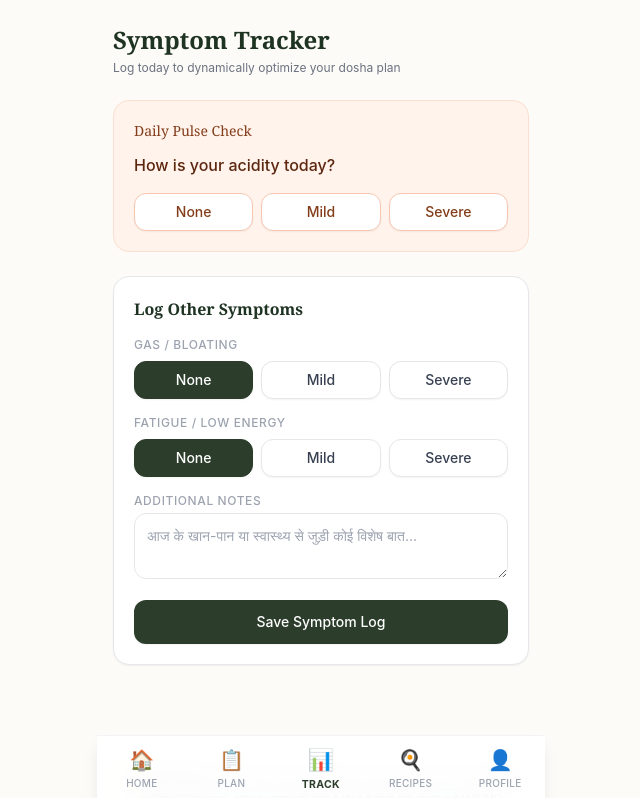
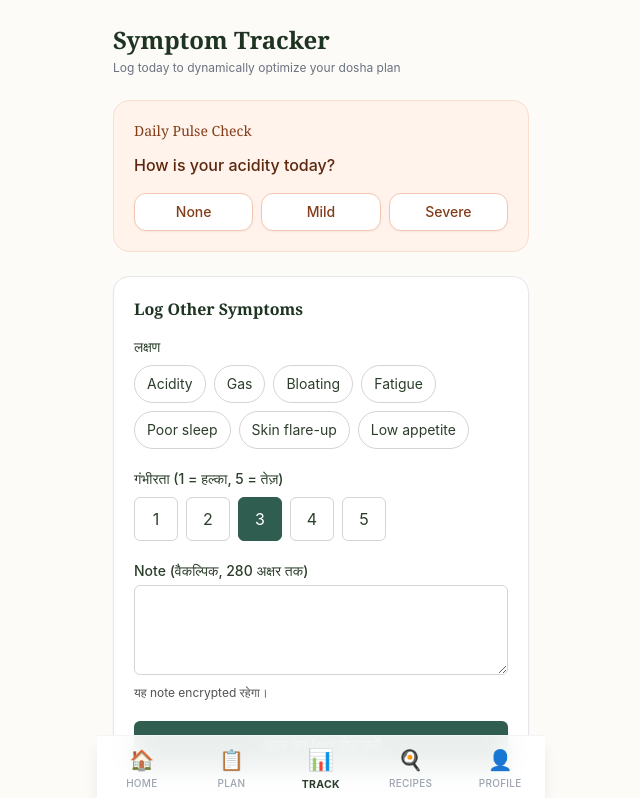
Before and after one commit to rksaini3/sthamly, a Next.js app: page /track in a window 1280 px wide. Shown: the top 798 px of the page, without its empty margins (319-959 px from the left). Built offline with nearby package versions, Linux system fonts and the light colour scheme.

Commit message:
Update LogForm.tsx

```diff
--- a/components/track/LogForm.tsx
+++ b/components/track/LogForm.tsx
@@ -1,66 +1,158 @@
-// components/track/LogForm.tsx
-'use client';
-import React, { useState } from 'react';
+"use client";
 
-export default function LogForm() {
-  const [gas, setGas] = useState('None');
-  const [fatigue, setFatigue] = useState('None');
-  const [notes, setNotes] = useState('');
-  const [status, setStatus] = useState('');
+import { useState } from "react";
+import Link from "next/link";
+import { SYMPTOMS, SYMPTOM_LABELS, type Symptom } from "@/lib/symptoms";
 
-  const handleSubmit = async (e: React.FormEvent) => {
-    e.preventDefault();
-    setStatus('Saving...');
+type Props = {
+  onSaved: () => void;
+};
 
-    try {
-      const res = await fetch('/api/logs', {
-        method: 'POST',
-        headers: { 'Content-Type': 'application/json' },
-        body: JSON.stringify({
-          acidity_level: 'Checked via Widget',
-          gas_level: gas,
-          fatigue_level: fatigue,
-          notes
-        })
-      });
-      if (res.ok) {
-        setStatus('✅ लॉग सफलतापूर्वक सुरक्षित हुआ!');
-        setNotes('');
-      } else {
-        setStatus('❌ सेव करने में विफल (लॉगिन आवश्यक)');
-      }
-    } catch (err) {
-      setStatus('❌ इंटरनेट त्रुटि');
+export default function LogForm({ onSaved }: Props) {
+  const [picked, setPicked] = useState<Symptom[]>([]);
+  const [severity, setSeverity] = useState(3);
+  const [note, setNote] = useState("");
+  const [busy, setBusy] = useState(false);
+  const [error, setError] = useState<string | null>(null);
+  const [safetyMessage, setSafetyMessage] = useState<string | null>(null);
+  const [needsConsent, setNeedsConsent] = useState(false);
+
+  function toggle(symptom: Symptom) {
+    setPicked((prev) =>
+      prev.includes(symptom) ? prev.filter((s) => s !== symptom) : [...prev, symptom]
+    );
+  }
+
+  async function submit(event: React.FormEvent) {
+    event.preventDefault();
+    if (picked.length === 0) {
+      setError("कम से कम एक लक्षण चुनें।");
+      return;
     }
-  };
+
+    setBusy(true);
+    setError(null);
+    setSafetyMessage(null);
+    setNeedsConsent(false);
+
+    const res = await fetch("/api/logs", {
+      method: "POST",
+      headers: { "Content-Type": "application/json" },
+      body: JSON.stringify({
+        symptoms: picked,
+        severity,
+        note: note.trim() || undefined,
+      }),
+    });
+
+    setBusy(false);
+
+    if (res.status === 403) {
+      setNeedsConsent(true);
+      return;
+    }
+    if (!res.ok) {
+      setError("Log save नहीं हो सका। दोबारा कोशिश करें।");
+      return;
+    }
+
+    const data = (await res.json()) as { message?: string };
+    if (data.message) {
+      setSafetyMessage(data.message);
+    }
+
+    setPicked([]);
+    setSeverity(3);
+    setNote("");
+    onSaved();
+  }
 
   return (
-    <form onSubmit={handleSubmit} className="space-y-4 text-sm text-gray-700">
-      <div className="space-y-2">
-        <label className="font-medium text-xs uppercase tracking-wider text-gray-400 block">Gas / Bloating</label>
+    <form onSubmit={submit} className="space-y-5">
+      <fieldset>
+        <legend className="mb-2 text-sm font-medium">लक्षण</legend>
+        <div className="flex flex-wrap gap-2">
+          {SYMPTOMS.map((s) => {
+            const active = picked.includes(s);
+            return (
+              <button
+                key={s}
+                type="button"
+                aria-pressed={active}
+                onClick={() => toggle(s)}
+                className={`rounded-full border px-3 py-2 text-sm ${
+                  active ? "border-brand bg-brand text-white" : "border-neutral-300 bg-white"
+                }`}
+              >
+                {SYMPTOM_LABELS[s]}
+              </button>
+            );
+          })}
+        </div>
+      </fieldset>
+
+      <fieldset>
+        <legend className="mb-2 text-sm font-medium">गंभीरता (1 = हल्का, 5 = तेज़)</legend>
         <div className="flex gap-2">
-          {['None', 'Mild', 'Severe'].map(l => (
-            <button type="button" key={l} onClick={() => setGas(l)} className={`flex-1 py-2 px-3 border rounded-xl font-medium shadow-sm transition-all ${gas === l ? 'bg-[#2C3E2B] text-white border-[#2C3E2B]' : 'bg-white border-gray-200'}`}>{l}</button>
+          {[1, 2, 3, 4, 5].map((n) => (
+            <button
+              key={n}
+              type="button"
+              aria-pressed={severity === n}
+              onClick={() => setSeverity(n)}
+              className={`h-11 w-11 rounded-md border text-base ${
+                severity === n ? "border-brand bg-brand text-white" : "border-neutral-300 bg-white"
+              }`}
+            >
+              {n}
+            </button>
           ))}
         </div>
+      </fieldset>
+
+      <div>
+        <label htmlFor="note" className="block text-sm font-medium">
+          Note (वैकल्पिक, 280 अक्षर तक)
+        </label>
+        <textarea
+          id="note"
+          rows={3}
+          maxLength={280}
+          value={note}
+          onChange={(e) => setNote(e.target.value)}
+          className="mt-1 w-full rounded-md border border-neutral-300 bg-white px-3 py-2"
+        />
+        <p className="mt-1 text-xs text-neutral-600">यह note encrypted रहेगा।</p>
       </div>
 
-      <div className="space-y-2">
-        <label className="font-medium text-xs uppercase tracking-wider text-gray-400 block">Fatigue / Low Energy</label>
-        <div className="flex gap-2">
-          {['None', 'Mild', 'Severe'].map(l => (
-            <button type="button" key={l} onClick={() => setFatigue(l)} className={`flex-1 py-2 px-3 border rounded-xl font-medium shadow-sm transition-all ${fatigue === l ? 'bg-[#2C3E2B] text-white border-[#2C3E2B]' : 'bg-white border-gray-200'}`}>{l}</button>
-          ))}
-        </div>
-      </div>
+      {error ? (
+        <p role="alert" className="rounded-md bg-red-50 p-3 text-sm text-red-700">
+          {error}
+        </p>
+      ) : null}
 
-      <div className="space-y-1">
-        <label className="font-medium text-xs uppercase tracking-wider text-gray-400 block">Additional Notes</label>
-        <textarea rows={2} value={notes} onChange={(e) => setNotes(e.target.value)} placeholder="आज के खान-पान या स्वास्थ्य से जुड़ी कोई विशेष बात..." className="w-full border border-gray-200 rounded-xl p-3 focus:outline-none focus:ring-1 focus:ring-[#2C3E2B]" />
-      </div>
+      {safetyMessage ? (
+        <p role="alert" className="rounded-md bg-red-50 p-3 text-sm font-medium text-red-800">
+          {safetyMessage}
+        </p>
+      ) : null}
 
-      <button type="submit" className="w-full bg-[#2C3E2B] text-white py-3 rounded-xl font-medium hover:bg-[#1E3322] transition-all shadow-sm">Save Symptom Log</button>
-      {status && <p className="text-center text-xs text-gray-500 font-medium mt-1">{status}</p>}
+      {needsConsent ? (
+        <p className="rounded-md bg-neutral-100 p-3 text-sm">
+          Log save करने के लिए पहले अनुमति दें।{" "}
+          <Link href={`/consent?next=${encodeURIComponent("/track")}`} className="text-brand underline">
+            अनुमति दें
+          </Link>
+        </p>
+      ) : null}
+
+      <button
+        type="submit"
+        disabled={busy}
+        className="w-full rounded-md bg-brand px-4 py-3 text-base font-medium text-white disabled:opacity-60"
+      >
+        {busy ? "सेव हो रहा है..." : "आज का log सेव करें"}
+      </button>
     </form>
   );
 }
```
